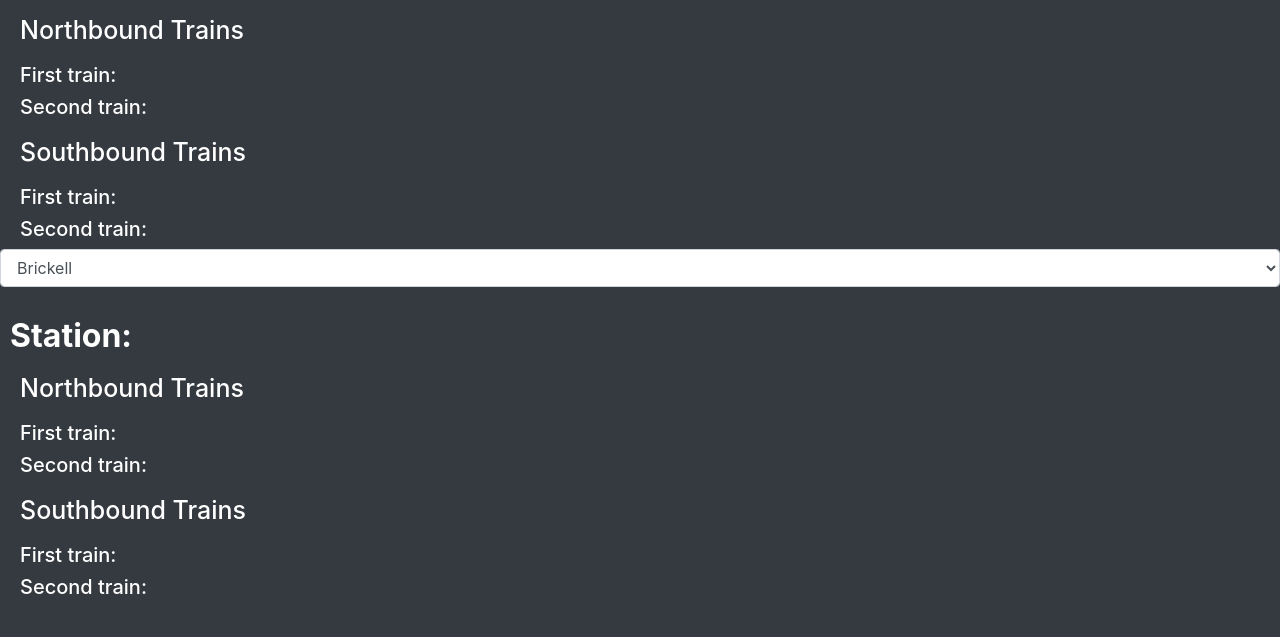
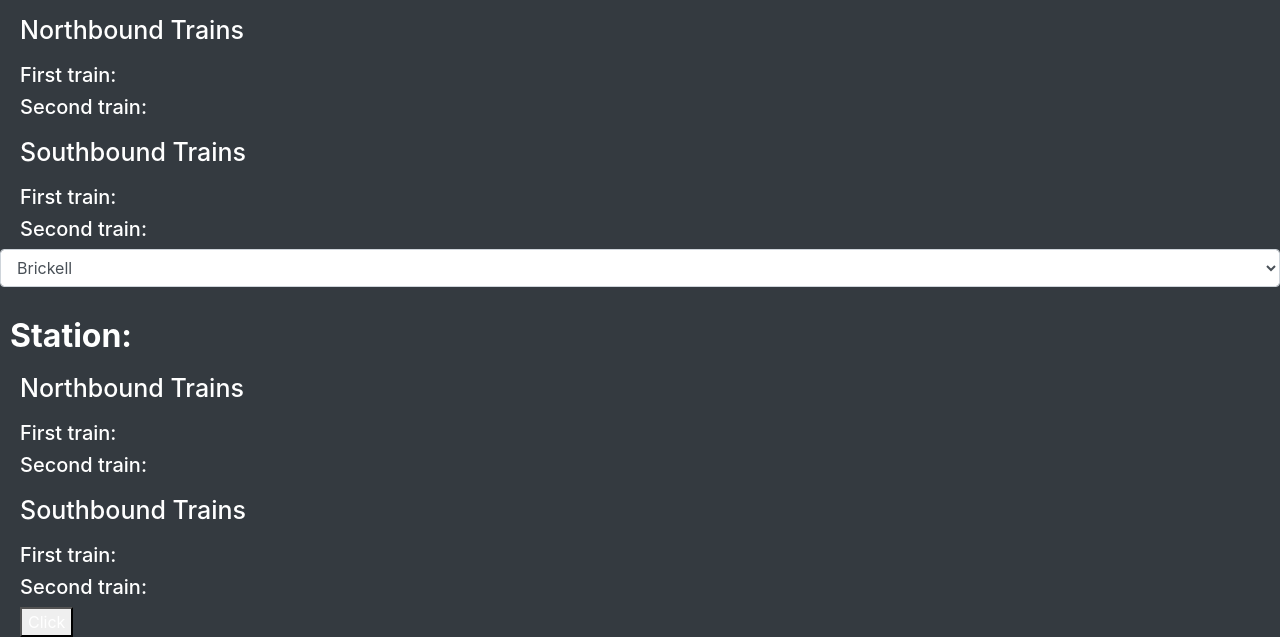
Before and after one commit to alegomez1/Metrorail-Times, a website: page index.html in a window 1280 px wide. Shown: the part 442-1079 px from the top of the page. Before the commit the page ends 1049 px from the top, so only its background shows below. Drawn offline with nearby package versions, Linux system fonts and the light colour scheme; no server answers.

Commit message:
Continued work on user station select

```diff
--- a/index.html
+++ b/index.html
@@ -54,6 +54,7 @@
       <h5>Second train:</h5>
     </div>
 
+
     <!-- Test for user selected trains -->
 
     <select class="form-control">
@@ -74,7 +75,10 @@
       <h4>Southbound Trains</h4>
       <h5>First train:</h5>
       <h5>Second train:</h5>
+      <button type="button" onclick="refresh()">Click</button>
     </div>
+
+
   </body>
 
   <script type="text/javascript" src="/Javascript/index.js"></script>
--- a/public/Javascript/index.js
+++ b/public/Javascript/index.js
@@ -59,6 +59,14 @@ let secondNBTrain = document.querySelector("body > div:nth-child(10) > h5:nth-ch
 let firstSBTrain = document.querySelector("body > div:nth-child(11) > h5:nth-child(2)").innerText
 let secondSBTrain = document.querySelector("body > div:nth-child(11) > h5:nth-child(3)").innerText
 
+
+
+
+
+
+})
+
+function refresh(){
     if(userPick == 'Dadeland North'){
         userStation = stations[6]
         stationTitle += 'TEST'
@@ -71,12 +79,7 @@ if(userPick == 'University'){
         userStation = stations[21]
         stationTitle += userPick
     }
-
-
-
-
-
-})
+}
 
 
 console.log("Script ran")
```
Lines whose indentation alone changed are shown as unchanged.
